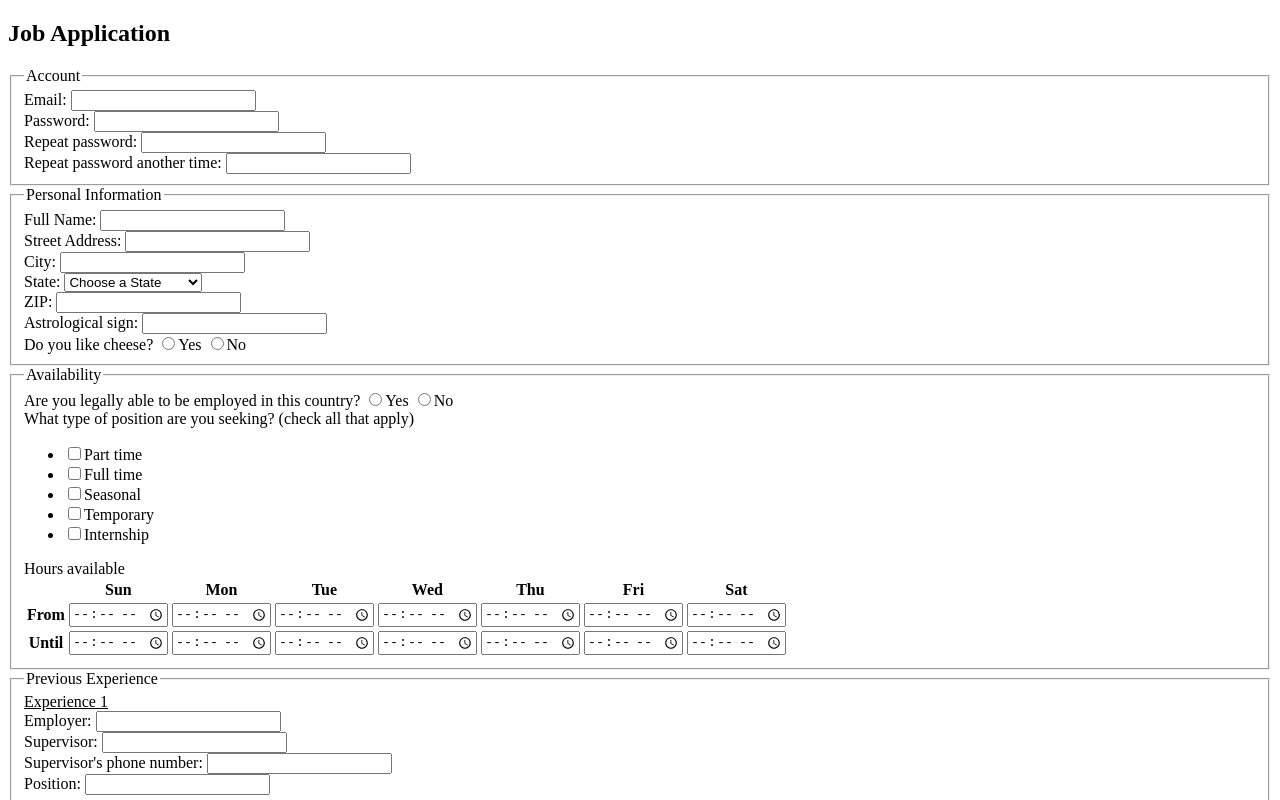
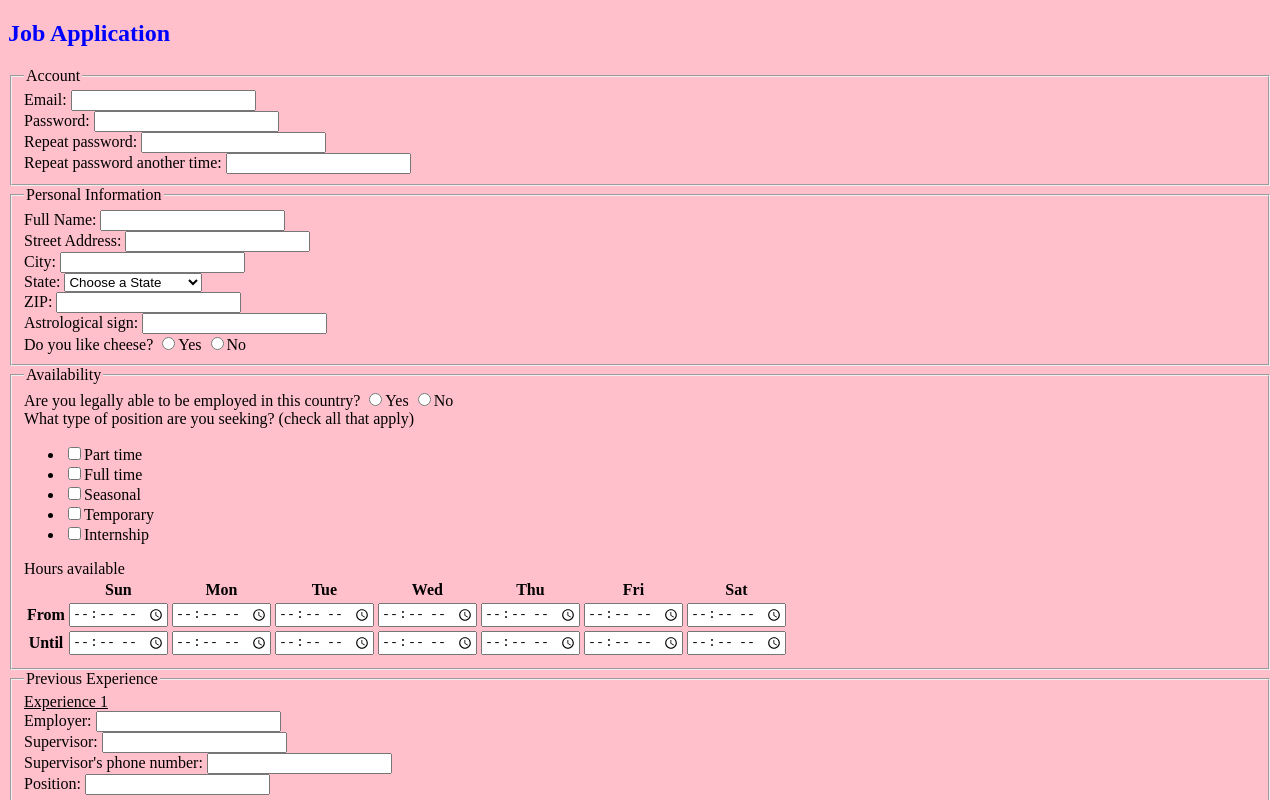
Before and after one commit to jms20-1633229/jms20-1633229.github.io, a plain HTML site: page jobApplicationForm.html in a window 1280 px wide. Shown: the top 800 px of the page. Drawn offline with Linux system fonts and the light colour scheme.

Commit message:
Add files via upload

```diff
--- a/jobApplicationForm.html
+++ b/jobApplicationForm.html
@@ -3,6 +3,10 @@
 <head>
 	<meta charset="utf-8">
 	<title>Job Application</title>
+	<style>
+	body {background-color: pink;}
+	h2 {color: blue}
+</style>
 </head>
 <body>
 
```
